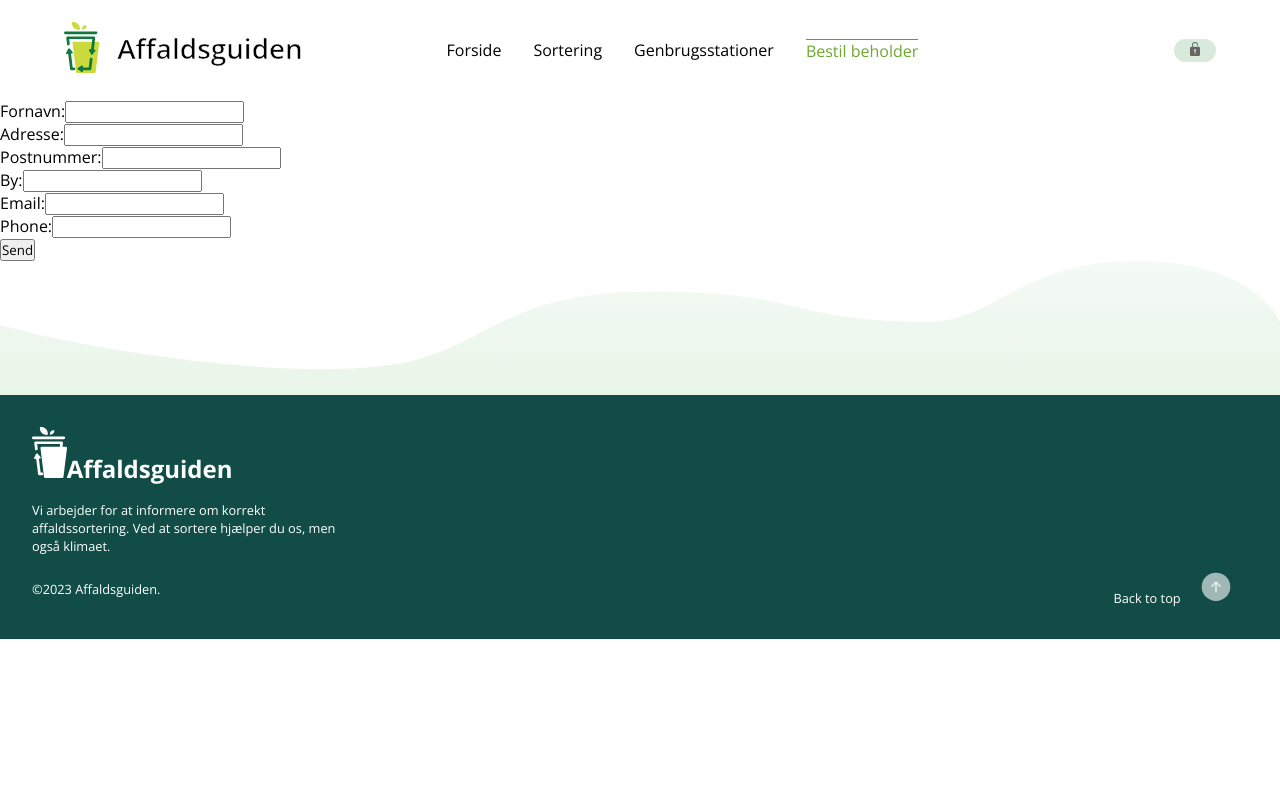
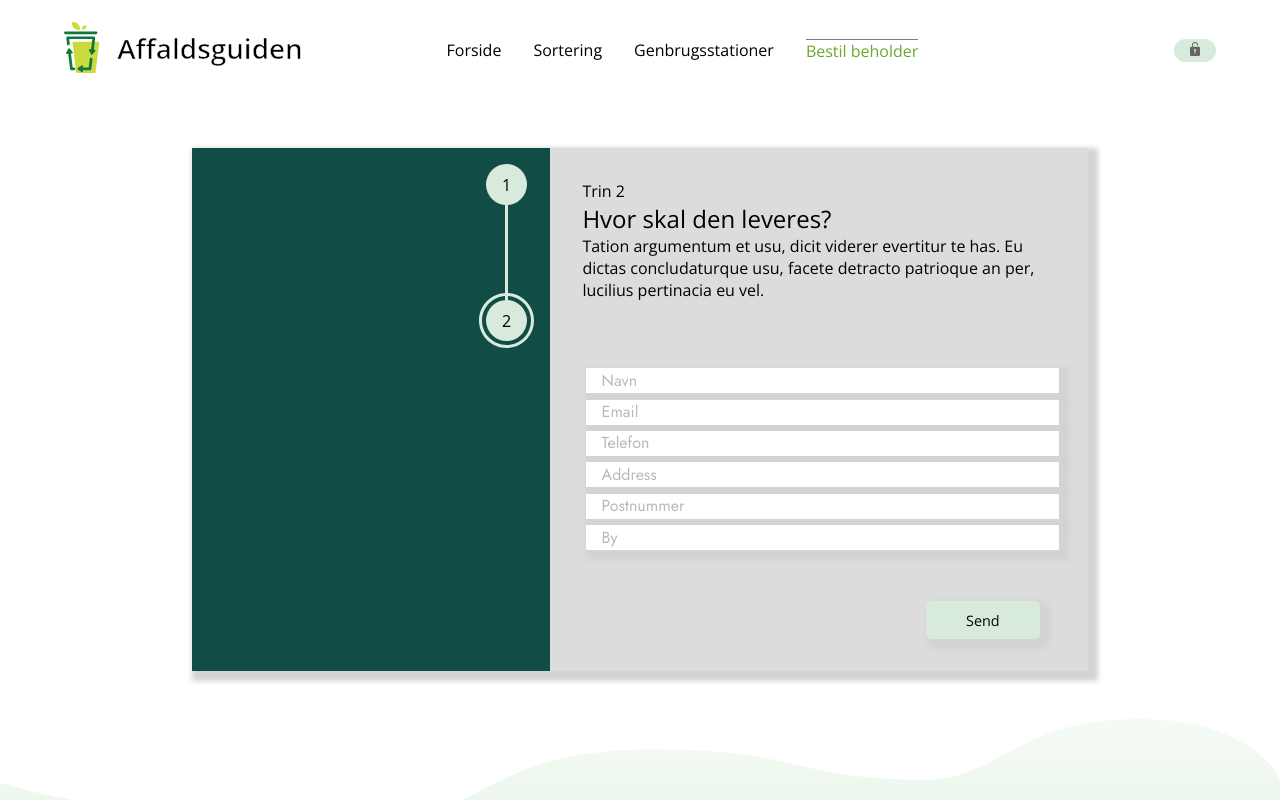
Before and after one commit to trayana-hansen/affaldsguiden, a React (Create React App) app: page /bestil/1 in a window 1280 px wide. Shown: the top 800 px of the page. Built offline with nearby package versions, Linux system fonts and the light colour scheme.

Commit message:
form_step2_styling

```diff
--- a/src/Components/Pages/Order/ContainerOrder.scss
+++ b/src/Components/Pages/Order/ContainerOrder.scss
@@ -7,7 +7,6 @@
   grid-template-columns: 40% 60%;
   box-shadow: 5px 5px 5px 5px lightgrey;
   margin: 3rem 15%;
-
   background-color: #dcdcdc;
   .dataContainer {
     .info {
@@ -63,7 +62,6 @@
     width: 90%;
     margin: auto auto;
 
-
     .containersWrapper {
       grid-template-columns: 1fr;
       grid-gap: 0.5rem;
--- a/src/Components/Pages/Order/Order.jsx
+++ b/src/Components/Pages/Order/Order.jsx
@@ -1,7 +1,8 @@
 import axios from "axios";
 import { useForm } from "react-hook-form";
 import { useParams } from "react-router-dom";
-import "./Order.scss"
+import StepTwo from "../../../Assets/SVG/trin2.svg";
+import "./Order.scss";
 
 /**
  * Post Component
@@ -28,9 +29,7 @@ const Order = () => {
     formData.append("email", formObject.email);
     formData.append("phone", formObject.phone);
 
-
     console.log(...formData);
-
 
     try {
       const result = await axios.post(api_endpoint, formData);
@@ -43,12 +42,30 @@ const Order = () => {
   };
 
   return (
+    <>
+      <div className="pageWrapper">
+        <div className="sideBar">
+          <img src={StepTwo} alt="step_two" />
+        </div>
         <div>
+          <div className="info">
+            <p>Trin 2</p>
+            <h2>Hvor skal den leveres?</h2>
+            <p>
+              Tation argumentum et usu, dicit viderer evertitur te has. Eu
+              dictas concludaturque usu, facete detracto patrioque an per,
+              lucilius pertinacia eu vel.
+            </p>
+          </div>
           <form onSubmit={handleSubmit(formSubmit)}>
-        <input type="hidden" value={container_id} {...register("container_id")} />
+            <input
+              type="hidden"
+              value={container_id}
+              {...register("container_id")}
+            />
             <div>
-          <label htmlFor="fullname">Fornavn:</label>
               <input
+                placeholder="Navn"
                 {...register("fullname", {
                   required: "Du skal indtaste dit fuldenavn",
                   pattern: {
@@ -59,20 +76,44 @@ const Order = () => {
               />
               {errors.fullname && <span>{errors.fullname.message}</span>}
             </div>
-
             <div>
-          <label htmlFor="address">Adresse:</label>
               <input
+                placeholder="Email"
+                {...register("email", {
+                  required: "Du skal indtaste din email",
+                  pattern: {
+                    value: /[a-z0-9]+@[a-z]+\.[a-z]{2,3}/,
+                    message: "Du skal indtaste en gyldig mailadresse",
+                  },
+                })}
+              />
+              {errors.email && <span>{errors.email.message}</span>}
+            </div>
+            <div>
+              <input
+                placeholder="Telefon"
+                {...register("phone", {
+                  required: "Du skal indtaste din telefon nummer",
+                  pattern: {
+                    value: /^[0-9]{8}$/,
+                    message: "Du skal indtaste en gyldig telefonnummer",
+                  },
+                })}
+              />
+              {errors.phone && <span>{errors.phone.message}</span>}
+            </div>
+            <div>
+              <input
+                placeholder="Address"
                 {...register("address", {
                   required: "Du skal indtaste din adresse",
                 })}
               />
               {errors.address && <span>{errors.address.message}</span>}
             </div>
-
             <div>
-          <label htmlFor="zipcode">Postnummer:</label>
               <input
+                placeholder="Postnummer"
                 {...register("zipcode", {
                   required: "Du skal indtaste dit postnummer",
                   pattern: {
@@ -93,8 +134,8 @@ const Order = () => {
             </div>
 
             <div>
-          <label htmlFor="city">By:</label>
               <input
+                placeholder="By"
                 {...register("city", {
                   required: "Du skal indtaste et bynavn",
                 })}
@@ -102,38 +143,13 @@ const Order = () => {
               {errors.city && <span>{errors.city.message}</span>}
             </div>
 
-        <div>
-          <label htmlFor="email">Email:</label>
-          <input
-            {...register("email", {
-              required: "Du skal indtaste din email",
-              pattern: {
-                value: /^\S+@\S+$/,
-                message: "Du skal indtaste en gyldig mailadresse",
-              },
-            })}
-          />
-          {errors.email && <span>{errors.email.message}</span>}
-        </div>
-        <div>
-          <label htmlFor="phone">Phone:</label>
-          <input
-            {...register("phone", {
-              required: "Du skal indtaste din telefon nummer",
-              pattern: {
-                value: /^[0-9]{8}$/,
-                message: "Du skal indtaste en gyldig telefonnummer",
-              },
-            })}
-          />
-          {errors.phone && <span>{errors.phone.message}</span>}
-        </div>
-
-        <div>
+            <div className="btnForm">
               <button>Send</button>
             </div>
           </form>
         </div>
+      </div>
+    </>
   );
 };
 
--- a/src/Components/Pages/Order/Order.scss
+++ b/src/Components/Pages/Order/Order.scss
@@ -0,0 +1,77 @@
+@use "../../../Assets/Bundles/bundles.scss" as c;
+
+.pageWrapper {
+  width: 70vw;
+  height: 100%;
+  display: grid;
+  grid-template-columns: 40% 60%;
+  box-shadow: 5px 5px 5px 5px lightgrey;
+  margin: 3rem 15%;
+  background-color: #dcdcdc;
+
+  .info {
+    padding: 2rem;
+    h2 {
+      font-weight: 400;
+    }
+  }
+  .sideBar {
+    width: 100%;
+    height: 100%;
+    background-color: c.$forrest-green;
+    display: flex;
+    flex-direction: column;
+    align-items: flex-end;
+    img {
+      padding: 1rem;
+    }
+  }
+
+  form {
+    margin: 2rem;
+
+    input {
+      width: 100%;
+      height: 25px;
+      border: none;
+      padding: 0.5rem;
+      margin: 0.2rem;
+      box-shadow: 5px 5px 5px 5px lightgrey;
+    }
+    input::placeholder {
+      font-family: c.$jost;
+      font-size: 1rem;
+      opacity: 0.5;
+      padding-left: 0.5rem;
+    }
+    .btnForm {
+      display: flex;
+      justify-content: end;
+      margin-top: 3rem;
+      margin-right: 1rem;
+      button {
+        padding: 0.6rem;
+        font-size: 0.9rem;
+        text-align: center;
+        background-color: c.$light-green;
+        border-radius: 5px;
+        border: none;
+        width: 25%;
+        box-shadow: 5px 5px 5px 5px lightgrey;
+      }
+    }
+  }
+}
+
+@media screen and (max-width: 768px) {
+  .pageWrapper {
+    grid-template-columns: 1fr;
+    width: 90%;
+    margin: auto auto;
+    form {
+      .btnForm {
+        justify-content: center;
+      }
+    }
+  }
+}
```
Also changed, not shown: src/Assets/SVG/trin2.svg (added). Lines whose indentation alone changed are shown as unchanged.
